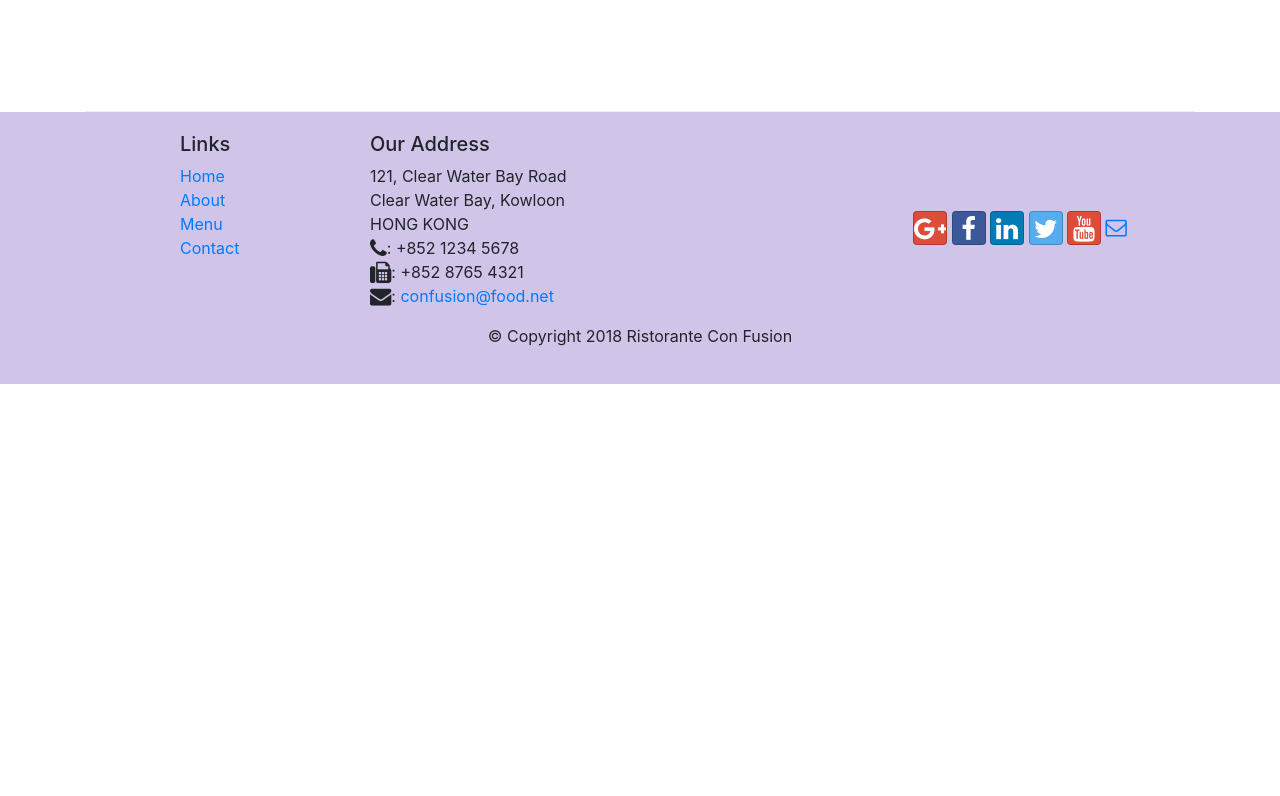
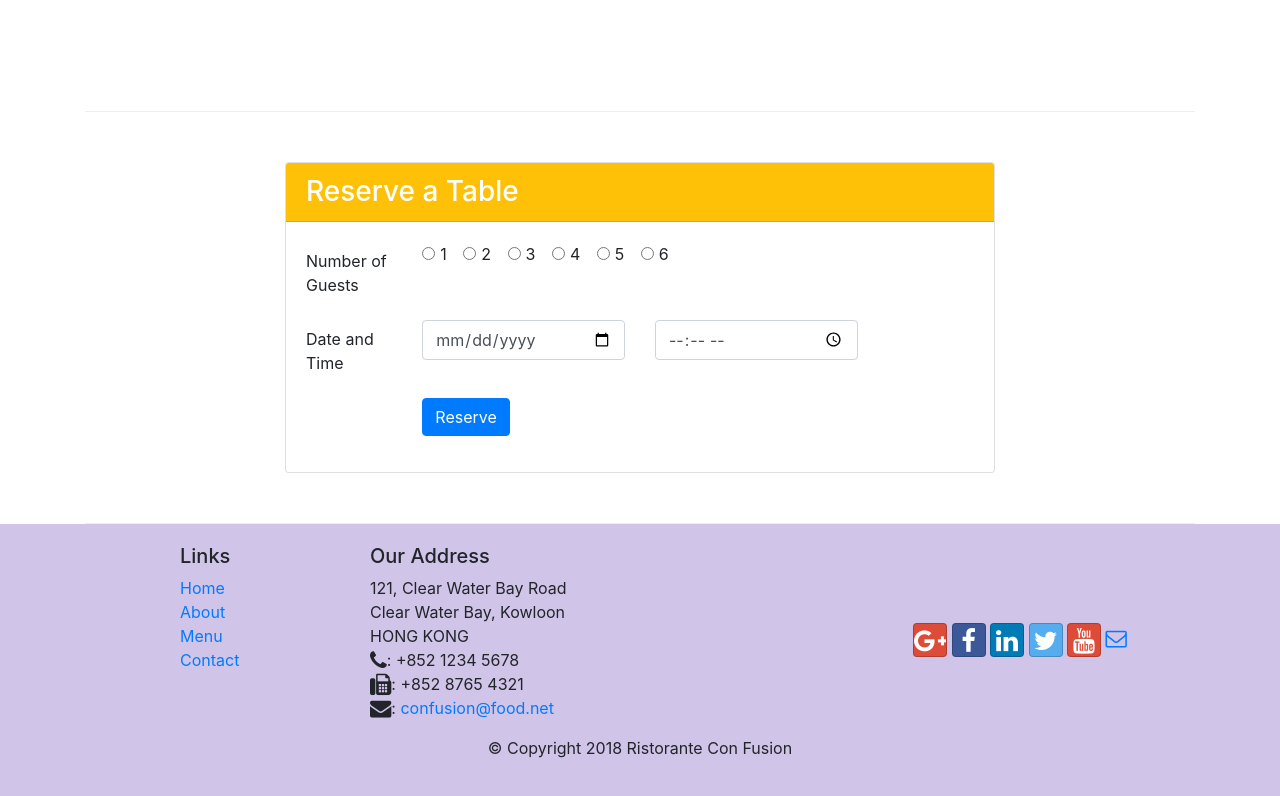
Before and after one commit to harivamshi81189/Bootstrap4, a website: page conFusion/index.html in a window 1280 px wide. Shown: the part 1422-2218 px from the top of the page. Before the commit the page ends 1806 px from the top, so only its background shows below. Drawn offline with nearby package versions, Linux system fonts and the light colour scheme.

Commit message:
reserve table

```diff
--- a/conFusion/index.html
+++ b/conFusion/index.html
@@ -48,6 +48,9 @@
                 <div class="col-12 col-sm align-self-center">
                     <img src="img/logo.png" class="img-fluid">
                 </div>
+                <div class="col-12 col-sm align-self-center">
+                    <a class="btn btn-warning btn-block btn-sm" href="#reservetable" role="button">Reserve a Table</a>
+                </div>
             </div>
         </div>
     </header>
@@ -77,10 +80,17 @@
                 <h3>This Month's Promotions</h3>
             </div>
             <div class="col col-sm col-md">
-                <h2>Weekend Grand Buffet</h2>
-                <p>Featuring mouthwatering combinations with a choice of five different salads, six enticing appetizers,
-                    six main entrees and five choicest desserts. Free flowing bubbly and soft drinks. All for just
-                    $19.99 per person </p>
+                <div class="media">
+                    <div class="media-body">
+                        <h2>Weekend Grand Buffet <span class="badge badge-danger">NEW</span></h2>
+                        <p>Featuring mouthwatering combinations with a choice of five different salads, six enticing
+                            appetizers,
+                            six main entrees and five choicest desserts. Free flowing bubbly and soft drinks. All for
+                            just
+                            $19.99 per person </p>
+                    </div>
+                    <img class="d-flex ml-3 img-thumbnail align-self-center" src="img/buffet.png">
+                </div>
             </div>
         </div>
 
@@ -101,6 +111,68 @@
                     </div>
                 </div>
 
+            </div>
+        </div>
+        <div class="row row-content align-items-center" id="reservetable">
+            <div class="col-12 col-sm-8 m-auto">
+                <div class="card">
+                    <h3 class="card-header bg-warning text-white">Reserve a Table</h3>
+                    <div class="card-body">
+                        <form>
+                            <div class="form-group row">
+                                <label for="guest" class="col-12 col-md-2 col-form-label">Number of Guests</label>
+                                <div class="col-12 col-md-7">
+                                    <div class="form-check form-check-inline">
+                                        <input class="form-check-input" type="radio" name="inlineRadioOptions"
+                                            id="inlineRadio1" value="option1">
+                                        <label class="form-check-label" for="inlineRadio1">1</label>
+                                    </div>
+                                    <div class="form-check form-check-inline">
+                                        <input class="form-check-input" type="radio" name="inlineRadioOptions"
+                                            id="inlineRadio2" value="option2">
+                                        <label class="form-check-label" for="inlineRadio2">2</label>
+                                    </div>
+                                    <div class="form-check form-check-inline">
+                                        <input class="form-check-input" type="radio" name="inlineRadioOptions"
+                                            id="inlineRadio3" value="option3">
+                                        <label class="form-check-label" for="inlineRadio3">3</label>
+                                    </div>
+                                    <div class="form-check form-check-inline">
+                                        <input class="form-check-input" type="radio" name="inlineRadioOptions"
+                                            id="inlineRadio4" value="option1">
+                                        <label class="form-check-label" for="inlineRadio4">4</label>
+                                    </div>
+                                    <div class="form-check form-check-inline">
+                                        <input class="form-check-input" type="radio" name="inlineRadioOptions"
+                                            id="inlineRadio5" value="option2">
+                                        <label class="form-check-label" for="inlineRadio5">5</label>
+                                    </div>
+                                    <div class="form-check form-check-inline">
+                                        <input class="form-check-input" type="radio" name="inlineRadioOptions"
+                                            id="inlineRadio6" value="option3">
+                                        <label class="form-check-label" for="inlineRadio6">6</label>
+                                    </div>
+                                </div>
+                            </div>
+                            <div class="form-group row">
+                                <label for="date" class="col-12 col-md-2 col-form-label">Date and Time</label>
+                                <div class="col-7 col-md-4">
+                                    <input type="date" class="form-control" id="date" name="date" placeholder="Date">
+                                </div>
+                                <div class="col-7 col-md-4">
+                                    <input type="time" class="form-control" id="time" name="time" placeholder="Time">
+                                </div>
+                            </div>
+                            <div class="form-group row">
+                                <div class="offset-md-2 col-md-10">
+                                    <button type="submit" class="btn btn-primary">
+                                        Reserve
+                                    </button>
+                                </div>
+                            </div>
+                        </form>
+                    </div>
+                </div>
             </div>
         </div>
     </div>
```
